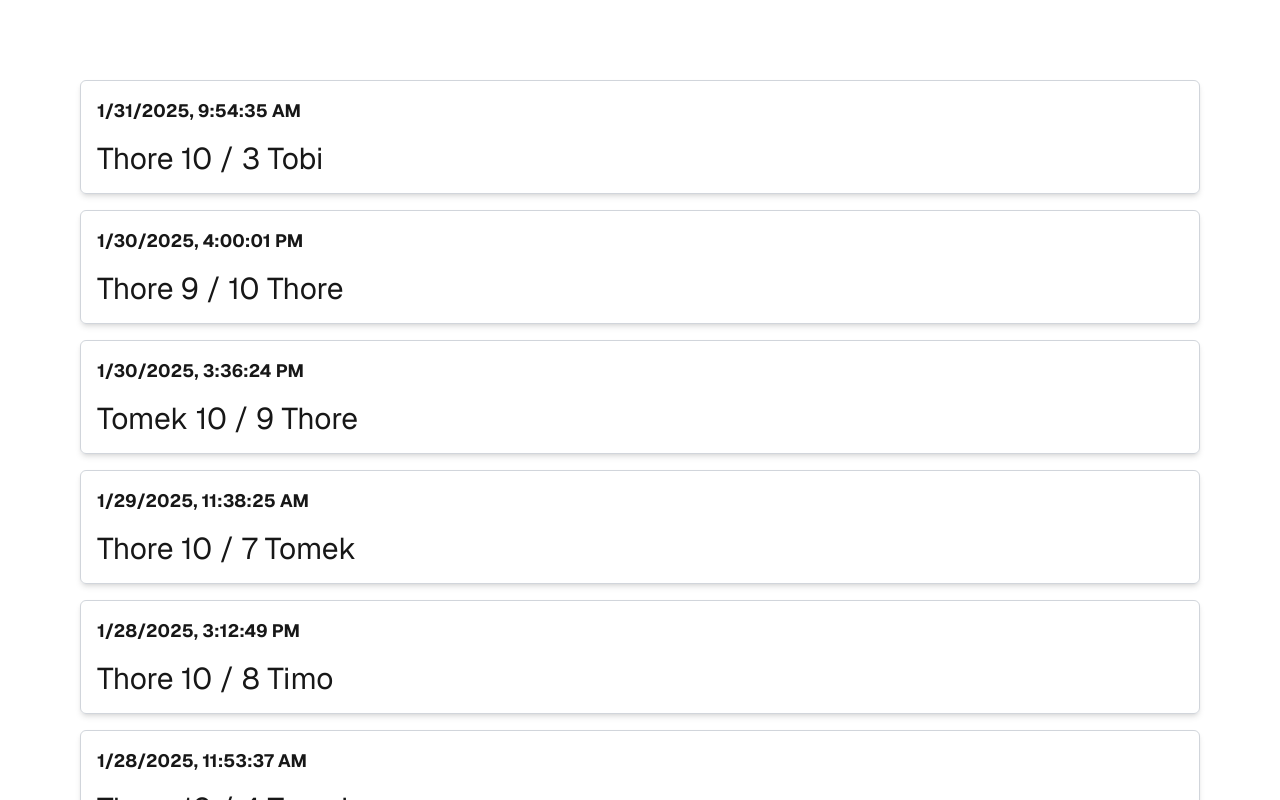
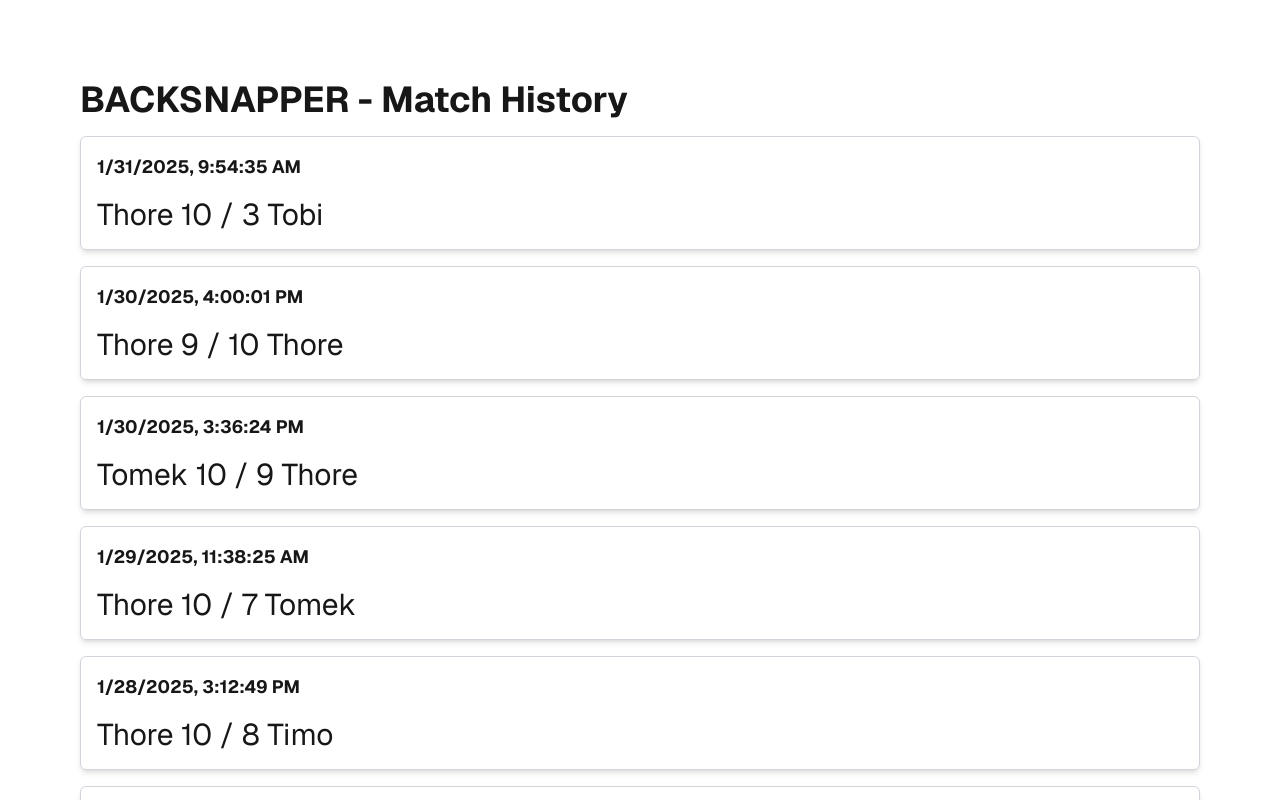
Before and after one commit to WeniteIT/backsnapper-app, a Next.js app: page / in a window 1280 px wide. Shown: the top 800 px of the page. Built offline with nearby package versions, Linux system fonts and the light colour scheme.

Commit message:
initial2

```diff
--- a/app/page.tsx
+++ b/app/page.tsx
@@ -53,6 +53,7 @@ function RefineMockUpData(): IMatchData[] {
 export default function Home() {
   return (
     <div className="min-h-screen flex flex-col justify-center p-8 pb-20 gap-4 sm:p-20 font-[family-name:var(--font-geist-sans)]">
+      <div className="flex text-4xl font-bold">BACKSNAPPER - Match History</div>
       {RefineMockUpData()
         .reverse()
         .map((match, index) => (
```
